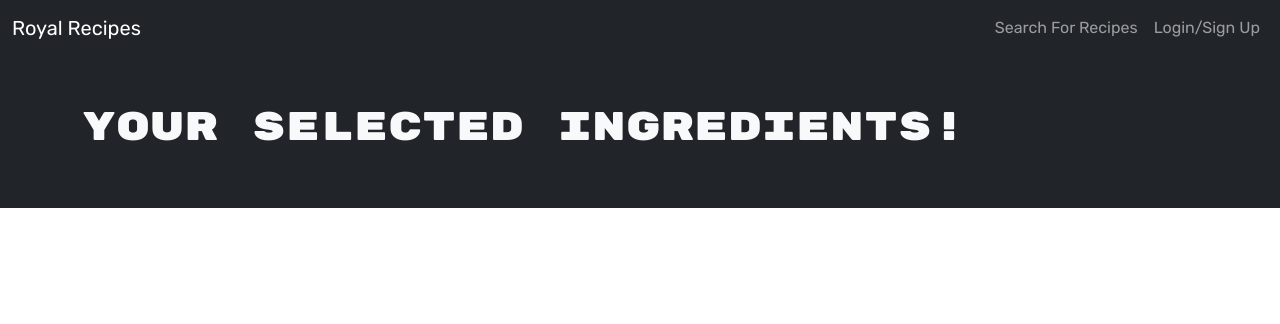
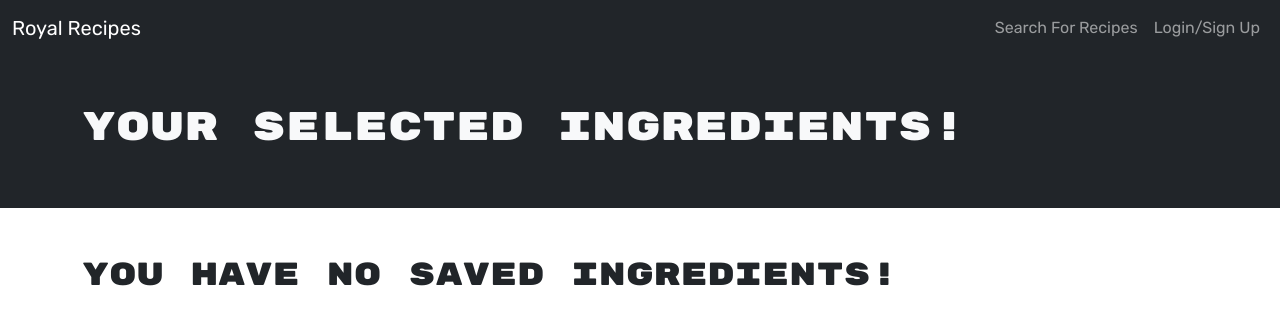
Before and after one commit to jaychan0125/Royal-Recipes, a React (Create React App) app in the folder client/: page /ingredient in a window 1280 px wide. Shown: the top 324 px of the page. Built offline with nearby package versions, Linux system fonts and the light colour scheme.

Commit message:
Update SavedIngredients.js

```diff
--- a/client/src/pages/SavedIngredients.js
+++ b/client/src/pages/SavedIngredients.js
@@ -13,6 +13,13 @@ const SavedIngredients = ({ selectedIngredients, setselectedIngredients }) => {
       </div>
       {/* Main Content */}
       <Container>
+      <h2 className="pt-5">
+          {selectedIngredients?.length
+            ? `Viewing ${selectedIngredients.length} saved ${
+              selectedIngredients.length === 1 ? "Ingredient" : "Ingredients"
+              }:`
+            : "You have no saved Ingredients!"}
+        </h2>
         <ul>
           {selectedIngredients.map((ingre, i) => {
             return (
```
